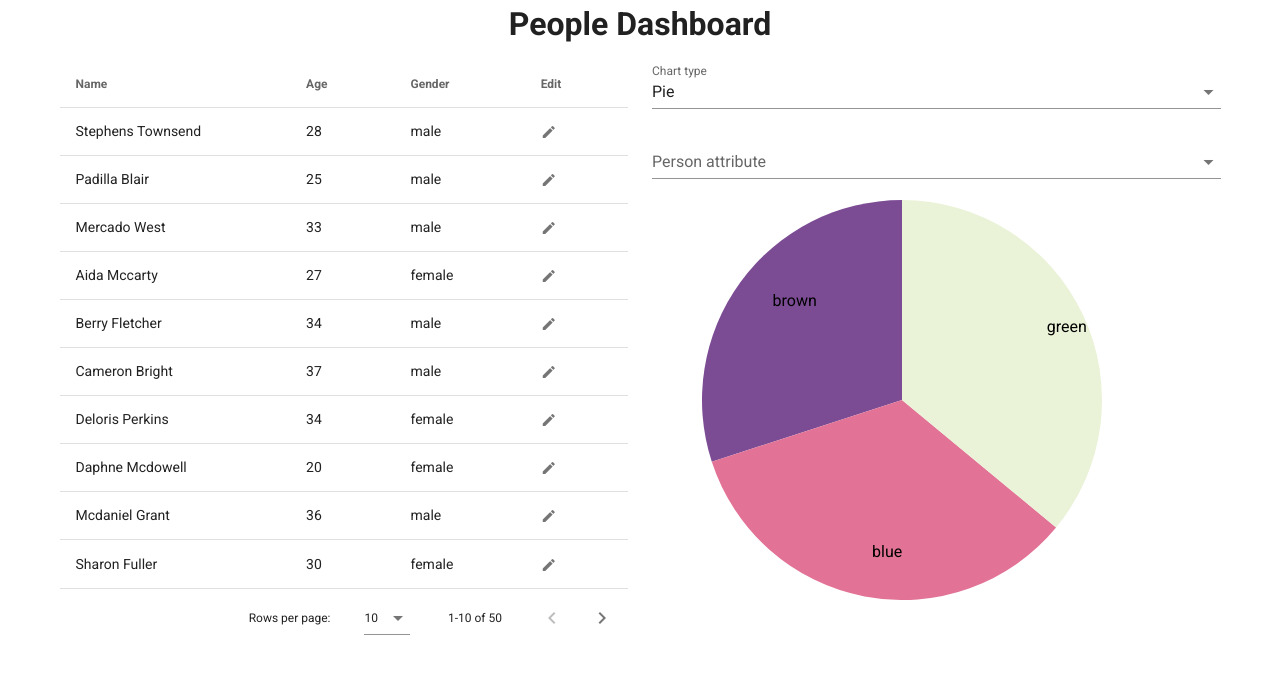
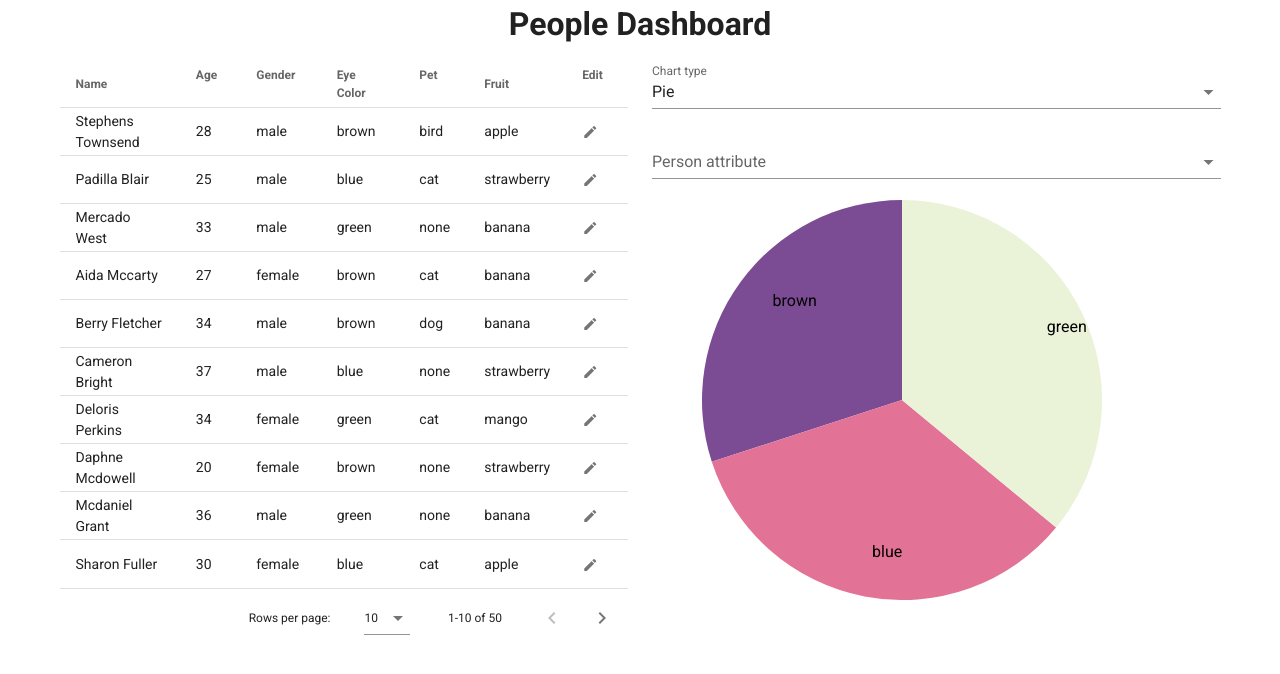
Before and after one commit to sophieews/people-dashboard, a Vue app: page / in a window 1280 px wide. Shown: the top 674 px of the page. Built offline with nearby package versions, Linux system fonts and the light colour scheme.

Commit message:
Remove commented out code

```diff
--- a/src/components/Table.vue
+++ b/src/components/Table.vue
@@ -20,9 +20,6 @@
                 >
                     mdi-pencil
                 </v-icon>
-                <!-- <v-icon small @click="deleteItem(item)">
-                    mdi-delete
-                </v-icon> -->
             </template>
         </v-data-table>
         <EditDialog v-model="editDialog" :item="editItem"></EditDialog>
@@ -41,6 +38,9 @@ export default {
                 { text: 'Name', value: 'name' },
                 { text: 'Age', value: 'age' },
                 { text: 'Gender', value: 'gender' },
+                { text: 'Eye Color', value: 'eyeColor' },
+                { text: 'Pet', value: 'preferences.pet' },
+                { text: 'Fruit', value: 'preferences.fruit' },
                 { text: 'Edit', value: 'actions' }
             ],
             editDialog: false,
```
